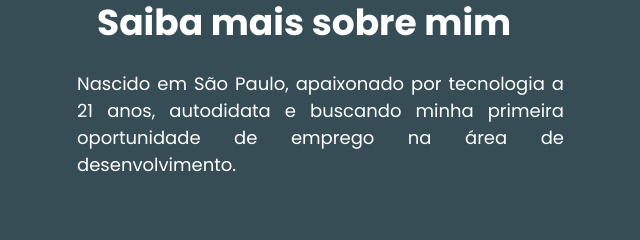
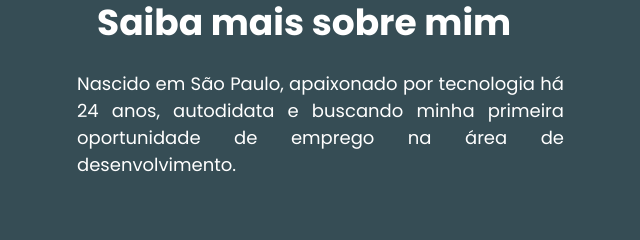
Before and after one commit to wesli10/Portifolio, a plain HTML site: page index.html in a window 1280 px wide. Shown: the part 3255-3495 px from the top of the page, 51-691 px from the left. Drawn offline with nearby package versions, Linux system fonts and the light colour scheme; files whose address does not match are found by name.

Commit message:
fix: idade

```diff
--- a/index.html
+++ b/index.html
@@ -142,7 +142,7 @@
                         </div>
                         <p class="resumeSection">Saiba mais sobre mim</p>
                     </div>
-                    <p id="aboutMe">Nascido em São Paulo, apaixonado por tecnologia a 21 anos, autodidata e buscando minha primeira oportunidade de emprego na área de desenvolvimento.</p>
+                    <p id="aboutMe">Nascido em São Paulo, apaixonado por tecnologia há 24 anos, autodidata e buscando minha primeira oportunidade de emprego na área de desenvolvimento.</p>
                 </div>
                 <div id="infoRight" data-aos="fade-up" data-aos-duration="800" data-aos-delay="400">
 
```
